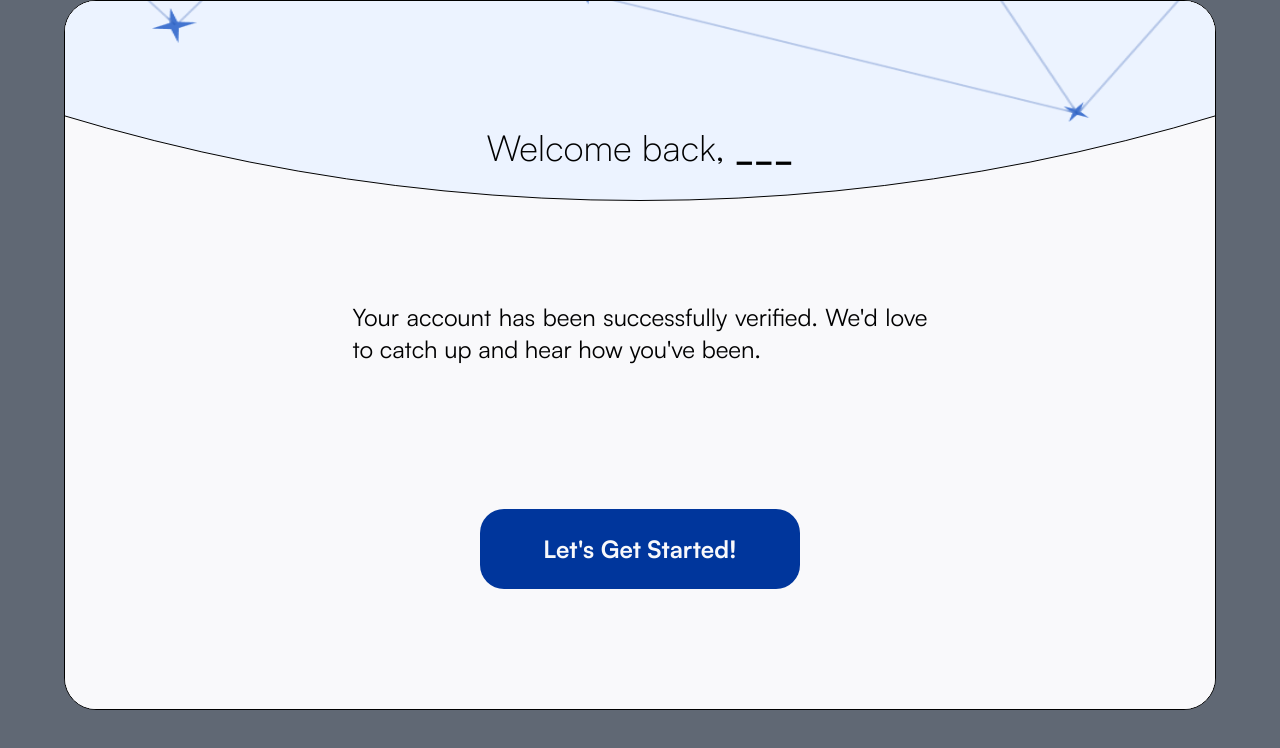
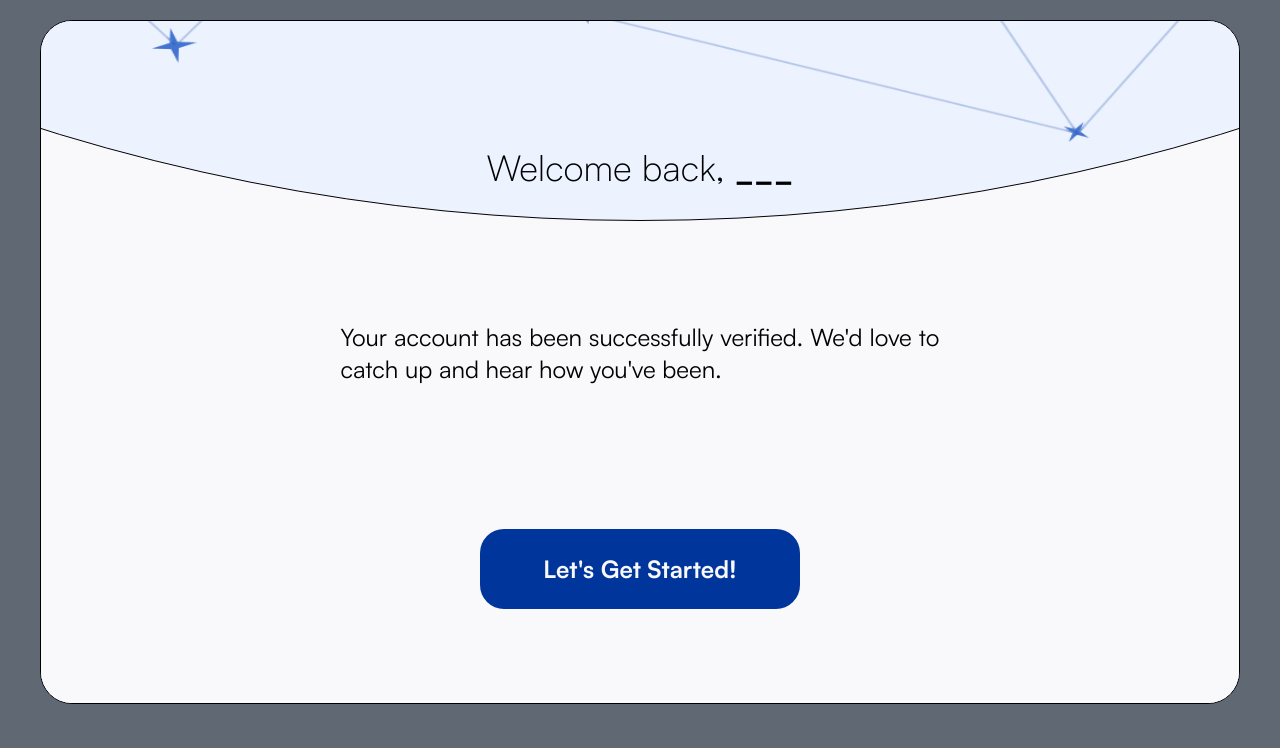
Before and after one commit to cazhiareese/ICS-STAR, a React (Vite) app in the folder app/: page /setup in a window 1280 px wide. Shown: the top 748 px of the page. Built offline with nearby package versions, Linux system fonts and the light colour scheme; no server answers.

Commit message:
chore: fixed onboarding dimenstions

```diff
--- a/app/src/AuthPages/OnBoarding/mainpanelonboarding.jsx
+++ b/app/src/AuthPages/OnBoarding/mainpanelonboarding.jsx
@@ -37,14 +37,14 @@ function MainPanelOnboarding() {
 
 
     return (
-    <>
-        <div className="flex items-center justify-center relative">
-            <div className="flex flex-col items-center  z-20 bg-white w-[90%] h-[90%] border overflow-auto rounded-4xl">
+    <div className="h-screen items-center flex flex-col">
+        <div className="flex justify-center m-auto h-[95%]">
+            <div className="flex flex-col items-center  z-20 bg-white xl:w-300 w-[90%] h-[90%] max-w-300 border overflow-auto rounded-4xl">
 
                 {currentSection!=5 && currentSection!=0 && <div className= "my-10">
                     {ProgressBar[currentSection]}
                 </div>}
-                <div className="w-[100%] rounded-xl max-h-[750px] overflow-y-auto">
+                <div className="w-full rounded-xl max-h-[750px] overflow-y-auto m-auto">
                     {OnboardingComponents[currentSection]}
                 </div>
             </div>
@@ -56,7 +56,7 @@ function MainPanelOnboarding() {
 
 
 
-    </>
+    </div>
 
     );
 }
--- a/app/src/AuthPages/OnBoarding/step4onboarding.jsx
+++ b/app/src/AuthPages/OnBoarding/step4onboarding.jsx
@@ -113,8 +113,8 @@ export default function Step4Onboarding() {
   };
 
   return (
-    <div className="flex flex-col items-center p-6 xl:px-15 px-10 xl:w-[50%] m-auto">
-      <h2 className="text-4xl font-semibold mb-3">Skills and Interests</h2>
+    <div className="flex flex-col items-center p-6 xl:px-15 px-10 xl:w-[90%] m-auto">
+      <h2 className="text-4xl font-semibold mb-3 mr-auto">Skills and Interests</h2>
 
       <input
         type="text"
@@ -126,7 +126,7 @@ export default function Step4Onboarding() {
       />
 
       <h3 className="text-xl font-satoshi-bold mb-6 mt-4 mr-auto ">Suggestions</h3>
-      <div className="flex flex-wrap gap-3 md:w-[80%] w-[100%] mr-auto pb-3">
+      <div className="flex flex-wrap gap-3 w-[100%] mr-auto pb-3">
         {userData.suggestions.map((skill) => (
           <button
             key={skill}
@@ -167,7 +167,13 @@ export default function Step4Onboarding() {
       <div className="flex flex-row items-center justify-center md:my-10 my-5 md:space-x-20 w-full">
         <div
           className="w-70 h-20 text-primary flex items-center justify-center rounded-3xl md:text-2xl text-xl "
-          onClick={() => setCurrentSection(3)}
+          onClick={() => {
+            if (userType === "student"){
+              setCurrentSection(2)
+            } else {
+              setCurrentSection(3)
+            }
+          }}
         >
           <label className="font-satoshi-italic"> &lt; Previous </label>
         </div>
```
